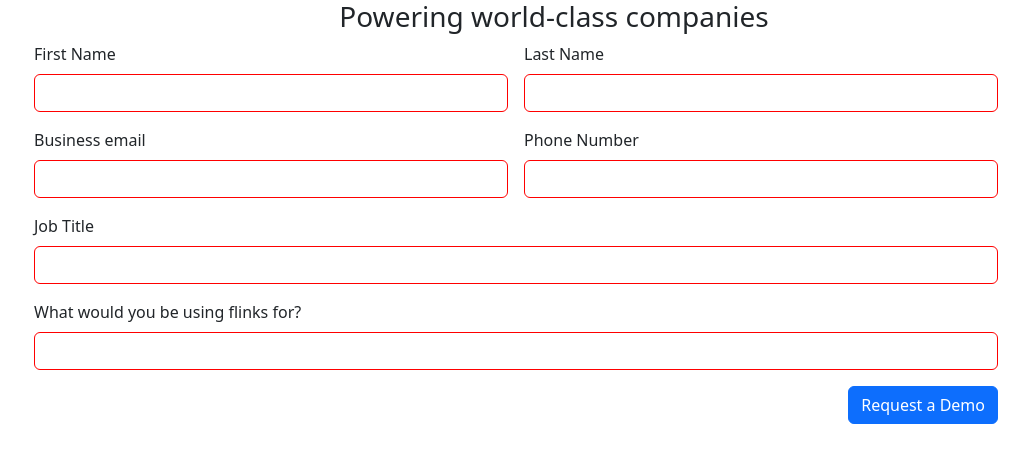
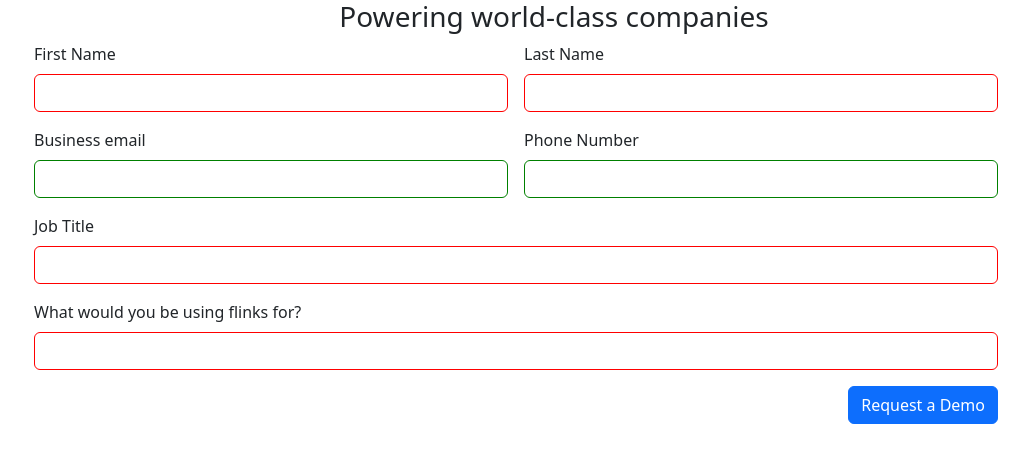
Before and after one commit to trongcuongvnpt/HTML, a plain HTML site: page Form.html in a window 1280 px wide. Shown: the whole page, without its empty margins (86-1115 px from the left). Drawn offline with nearby package versions, Linux system fonts and the light colour scheme.

Commit message:
Update Form.html

```diff
--- a/Form.html
+++ b/Form.html
@@ -19,11 +19,11 @@
     </div>
     <div class="col-md-5">
         <label for="inputEmail4" class="form-label">Business email</label>
-        <input type="email" class="form-control" id="inputEmail4" style="border-color: red">
+        <input type="email" class="form-control" id="inputEmail4" style="border-color: green">
     </div>
     <div class="col-md-5">
         <label for="inputPassword4" class="form-label">Phone Number</label>
-        <input type="password" class="form-control" id="inputPassword4" style="border-color: red">
+        <input type="password" class="form-control" id="inputPassword4" style="border-color: green">
     </div>
     <div class="col-10">
         <label for="inputAddress" class="form-label">Job Title</label>
```
